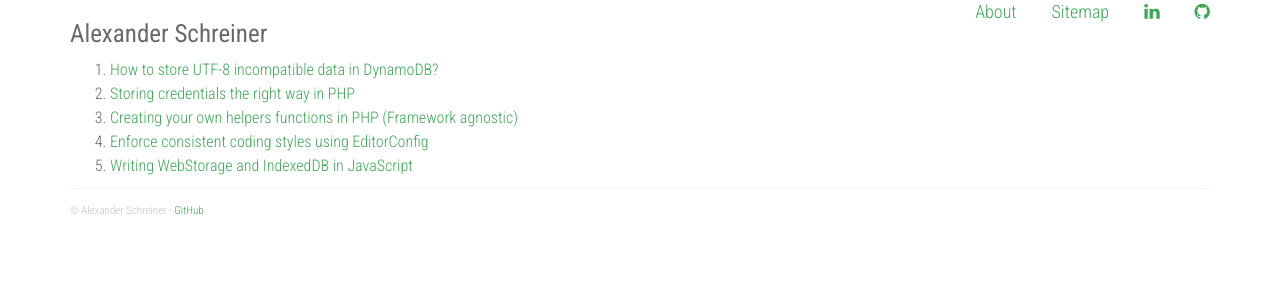
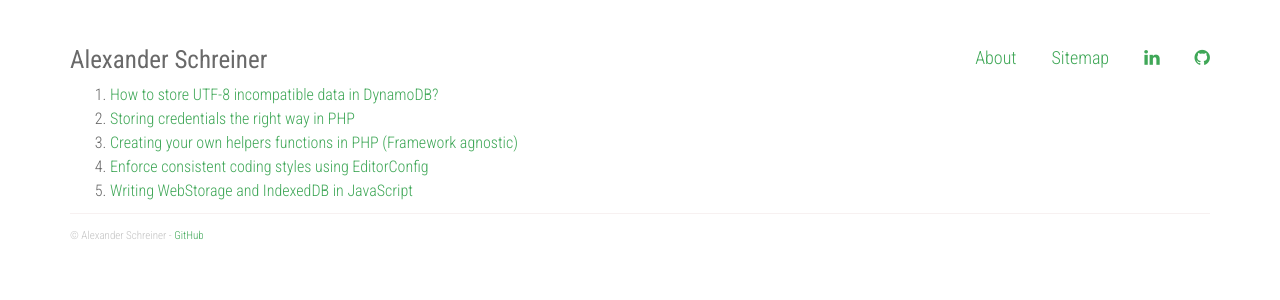
Before and after one commit to alexander-schreiner/alexander-schreiner.github.io, a Jekyll site: the page built from index.html, in a window 1280 px wide. Shown: the top 300 px of the page. Built offline with Jekyll 4.4.1, drawn with Linux system fonts in a browser that asks for light colours; nearby versions of some CDN libraries; the list of posts is cut into pages by our own code.

Commit message:
Update default.html

```diff
--- a/_layouts/default.html
+++ b/_layouts/default.html
@@ -109,11 +109,11 @@ layout: compress
 </head>
 <body>
 <div class="container">
-    <header>
+    <header style="margin-top: 4%;">
         <div class="row">
             <div class="col-md-3">
                 <a href="/">
-                    <h1>{{ site.author }}</h1>
+                    <h1 style="margin-top: 0;">{{ site.author }}</h1>
                 </a>
             </div>
 
```
